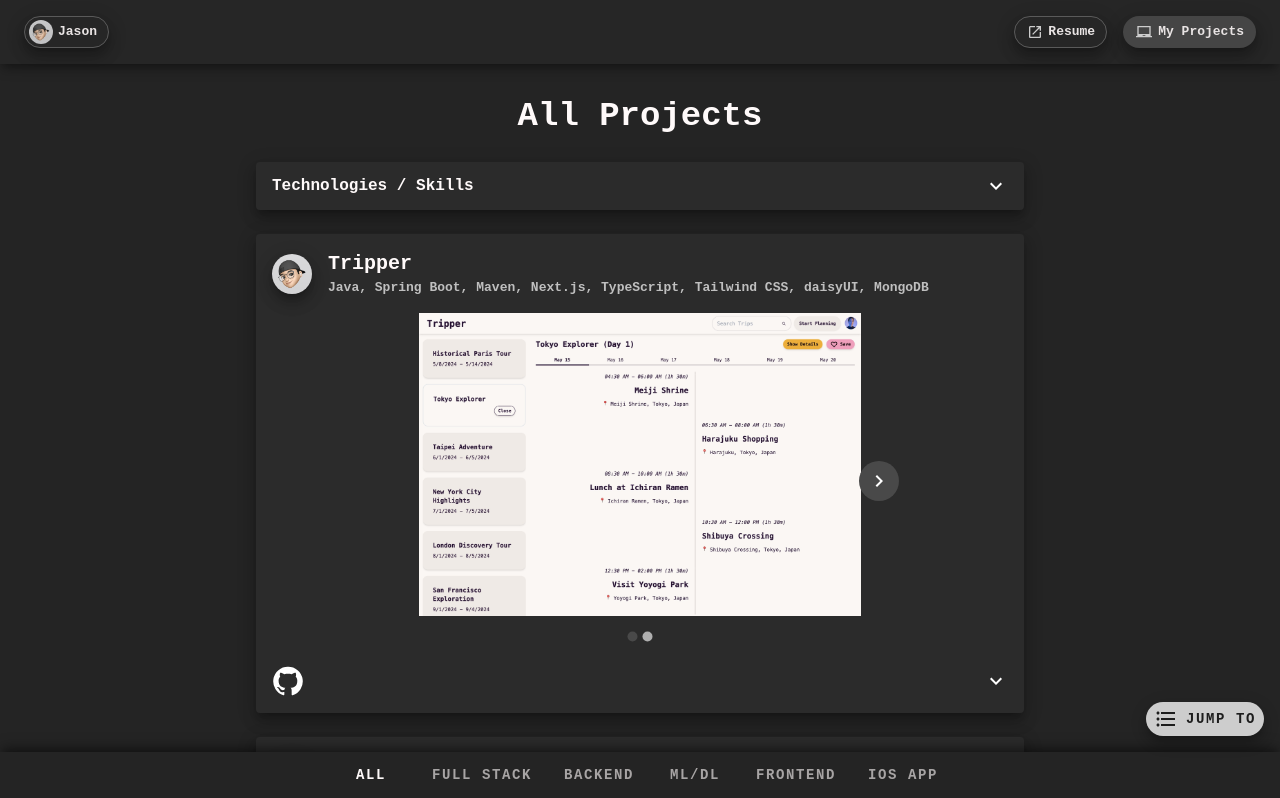
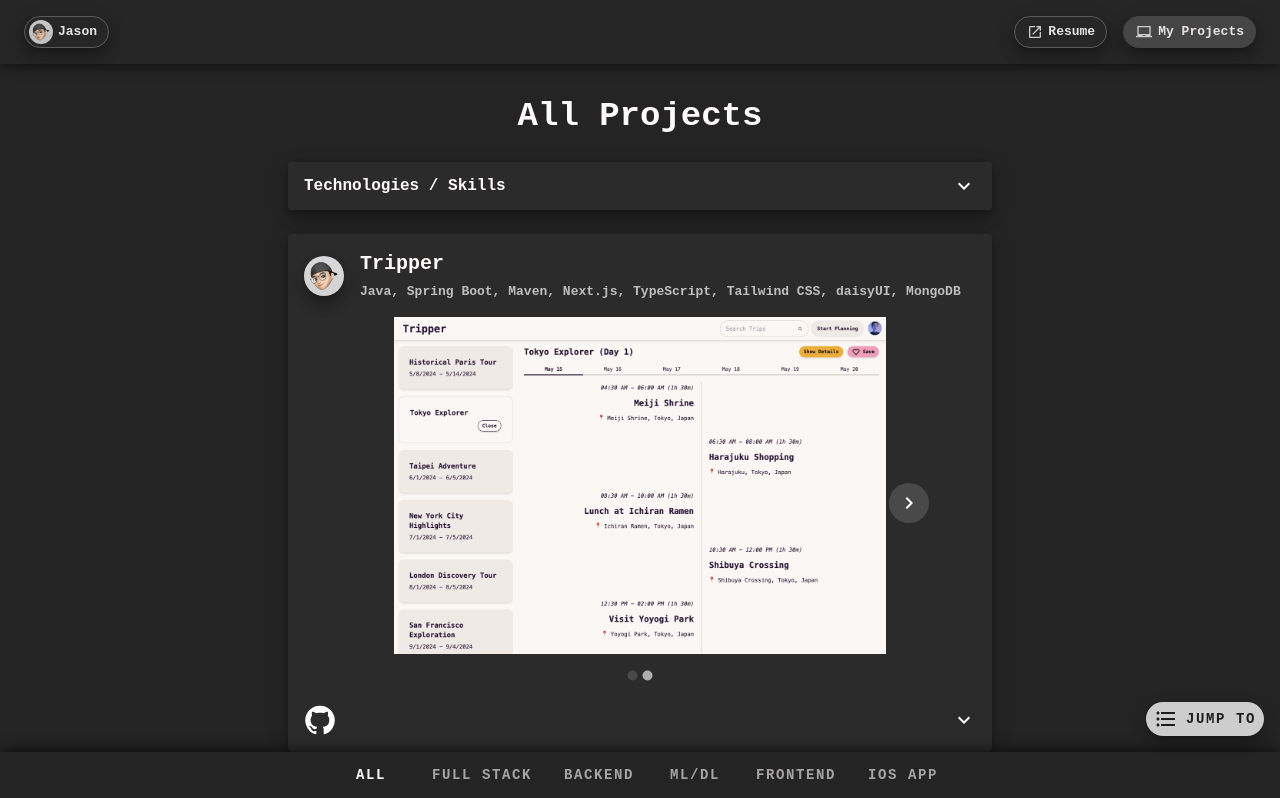
Before and after one commit to Jason-Wuuuu/Jason, a React (Vite) app: page /projects in a window 1280 px wide. Shown: the top 798 px of the page. Built offline with nearby package versions, Linux system fonts and the light colour scheme.

Commit message:
projects

```diff
--- a/src/components/ProjectCard.jsx
+++ b/src/components/ProjectCard.jsx
@@ -60,7 +60,6 @@ function ProjectCard({ project }) {
             width: "100%",
             height: "100%",
             objectFit: "contain",
-            boxShadow: 10,
           }}
           loading="lazy"
         />
@@ -71,7 +70,7 @@ function ProjectCard({ project }) {
   return (
     <Grid
       item
-      width={{ xs: "95vw", sm: "80vw", md: "70vw", lg: "60vw" }}
+      width={{ xs: "95vw", sm: "80vw", md: "70vw", lg: "55vw" }}
       mb={3}
     >
       <Card sx={{ boxShadow: 10, backgroundColor: "#202020" }}>
@@ -91,6 +90,7 @@ function ProjectCard({ project }) {
           subheader={project.tech_stack}
           subheaderTypographyProps={{
             fontSize: { xs: 11, sm: 13 },
+            mt: 0.5,
             fontWeight: "bold",
           }}
         />
@@ -102,7 +102,7 @@ function ProjectCard({ project }) {
           alignItems="center"
         >
           {project.screenshots.length > 0 && (
-            <Box width={{ xs: "95%", sm: "70%" }}>
+            <Box width={{ xs: "90%", sm: "85%" }}>
               <Carousel
                 autoPlay={false}
                 cycleNavigation={false}
--- a/src/components/Projects.jsx
+++ b/src/components/Projects.jsx
@@ -418,7 +418,7 @@ function Projects() {
             <Accordion
               // defaultExpanded
               sx={{
-                width: { xs: "95vw", sm: "80vw", md: "70vw", lg: "60vw" },
+                width: { xs: "95vw", sm: "80vw", md: "70vw", lg: "55vw" },
                 boxShadow: 10,
                 backgroundColor: "#202020",
               }}
```
